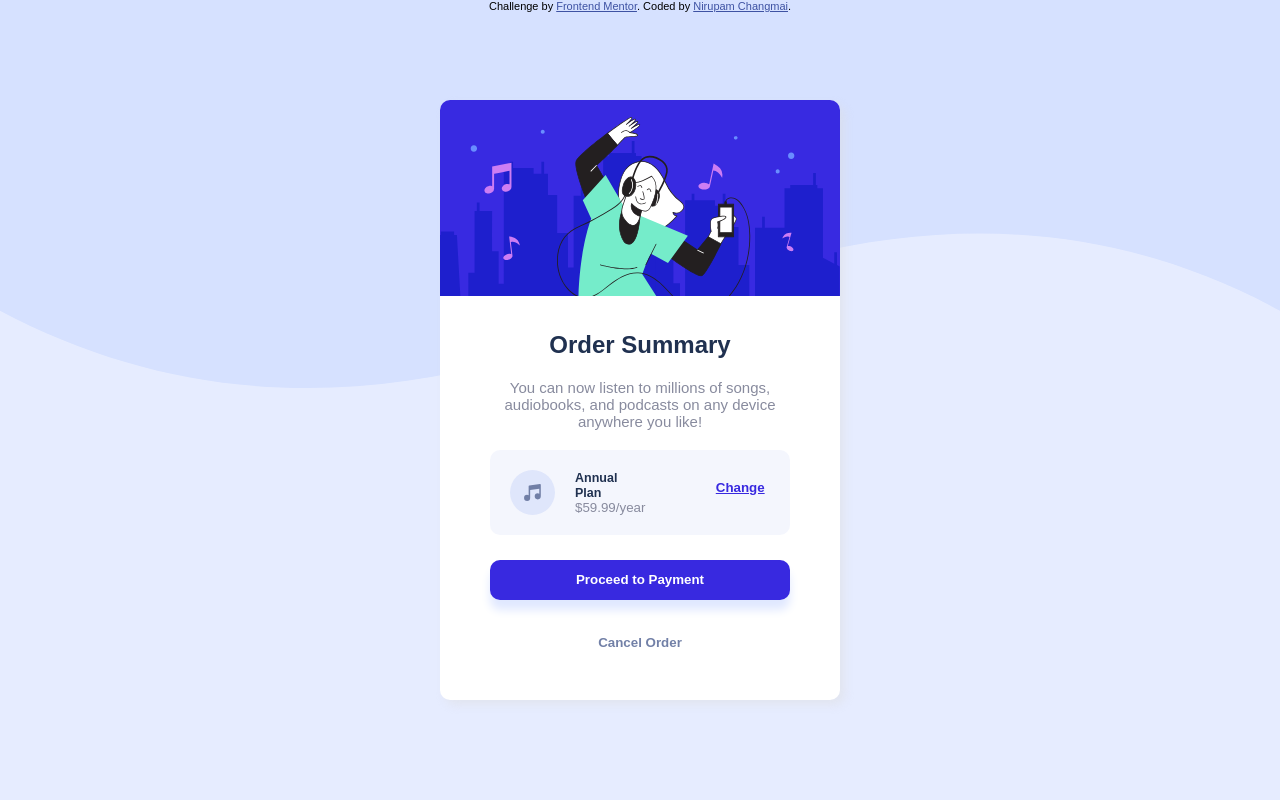
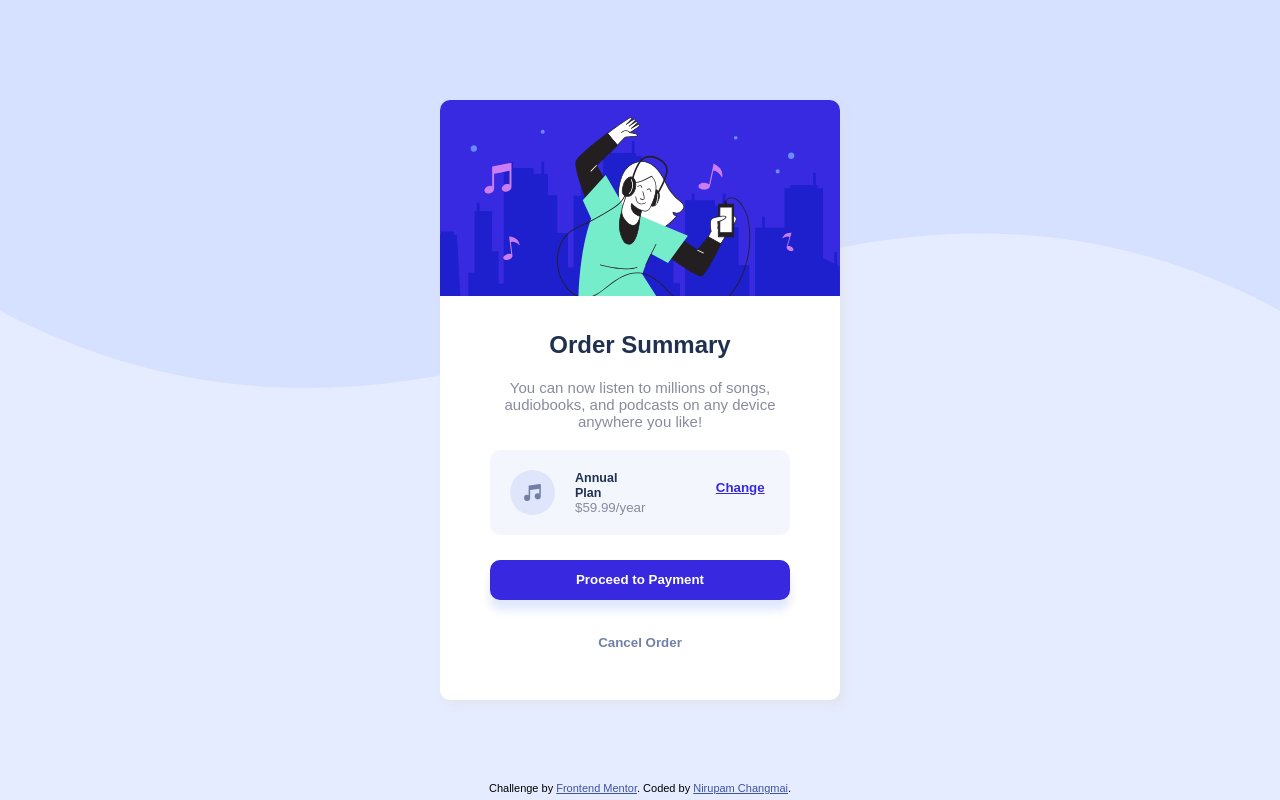
Before and after one commit to nirupamc/Order-summary-component, a plain HTML site: page index.html in a window 1280 px wide. Drawn offline with Linux system fonts and the light colour scheme.

Commit message:
Update style.css

```diff
--- a/style.css
+++ b/style.css
@@ -117,3 +117,10 @@ button:last-of-type:hover {
     color: #203150;
     font-weight: 900;
 }
+.attribution {
+    font-size: 11px; text-align: center;
+    position: absolute;
+ bottom: 0%;
+ left: 50%;
+ transform: translate(-50%, -50%)
+}
```
